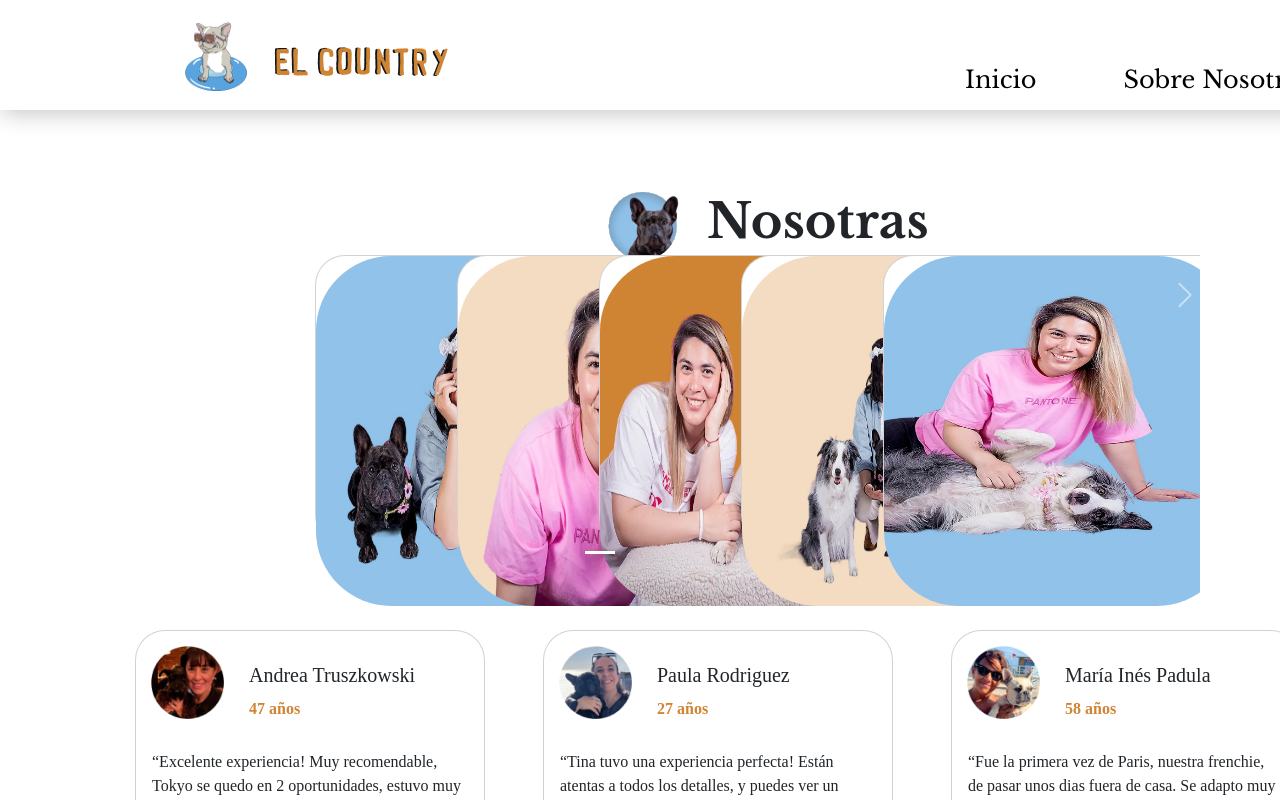
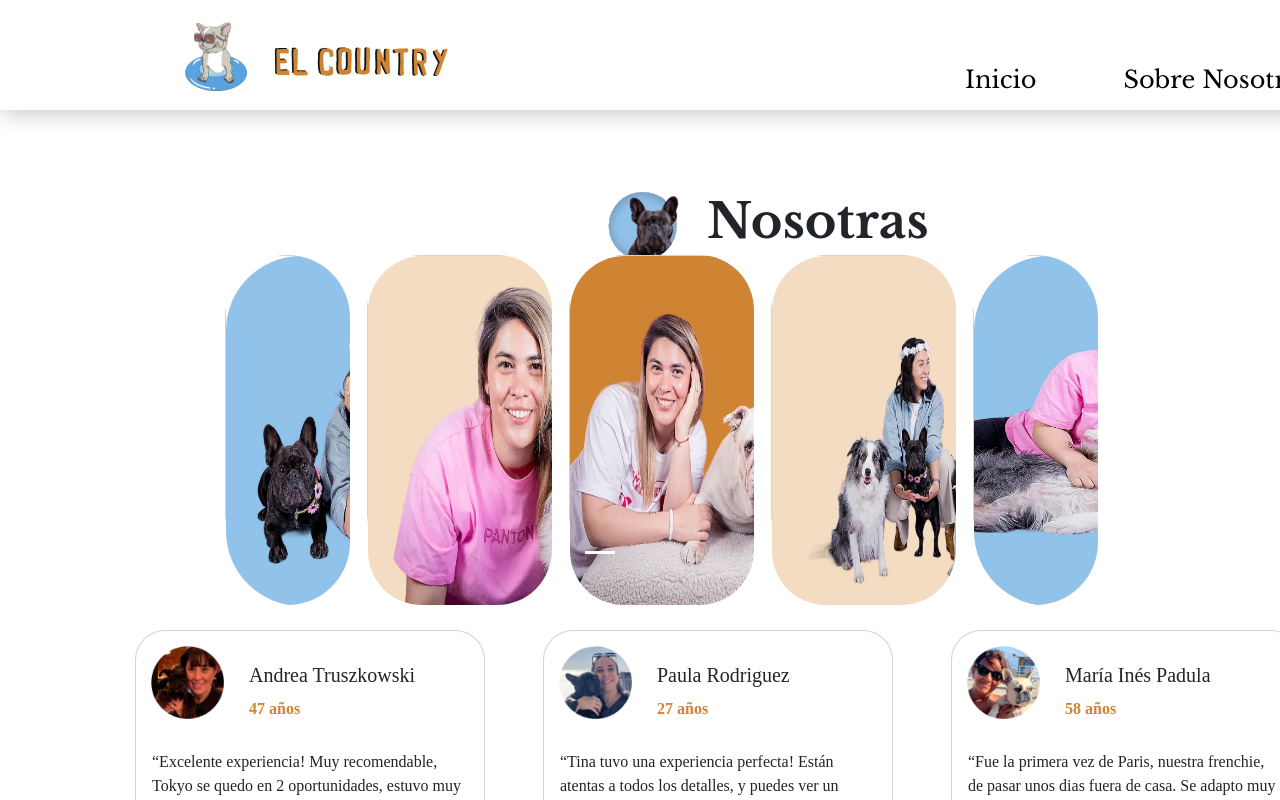
Before and after one commit to JaRafCaPer/guarderia_el_country, a React (Create React App) app: page /conocenos in a window 1280 px wide. Shown: the top 800 px of the page. Built offline with nearby package versions, Linux system fonts and the light colour scheme.

Commit message:
Agregando estilos al carousel de imagenes

```diff
--- a/src/components/Conocenos/Conocenos.css
+++ b/src/components/Conocenos/Conocenos.css
@@ -58,13 +58,25 @@ gap: 17px;
     flex-shrink: 0;
     border-radius: 75px;
     background: #FFF;
-
+    overflow: hidden;
 }
 .imgCar{
     width: fixed 125px;
     height: 350px;
     border-radius: 75px;
-
+}
+.colCar1{
+    width: 185px;
+    height: 350px;
+    flex-shrink: 0;
+    border-radius: 55px;
+    background: #FFF;
+    overflow: hidden;
+}
+.imgCar1{
+    width: fixed 180px;
+    height: 350px;
+    border-radius: 55px;
 }
 .image-container1{
 
--- a/src/components/Conocenos/Conocenos.jsx
+++ b/src/components/Conocenos/Conocenos.jsx
@@ -30,26 +30,26 @@ const Conocenos = () => {
                                             </div>
                                         </Card>
                                 </div>
-                                <div className='colCar'>
+                                <div className='colCar1'>
                                         <Card className='card'>
                                             <div className="image-container">
-                                                <Card.Img  src={CarouselSec} className='imgCar' />
+                                                <Card.Img  src={CarouselSec} className='imgCar1' />
                                             </div>
                                         </Card>
                                 </div>
-                                <div className='colCar'>
+                                <div className='colCar1'>
                                         <Card className='card1'>
                                             <div className="image-container">
-                                                <Card.Img  src={CarouselMid} className='imgCar' />
+                                                <Card.Img  src={CarouselMid} className='imgCar1' />
 
                                             </div>
 
                                         </Card>
                                 </div>
-                                <div className='colCar'>
+                                <div className='colCar1'>
                                         <Card className='card'>
                                             <div className="image-container">
-                                                <Card.Img  src={CarouselCua} className='imgCar' />
+                                                <Card.Img  src={CarouselCua} className='imgCar1' />
 
                                             </div>
 
```
